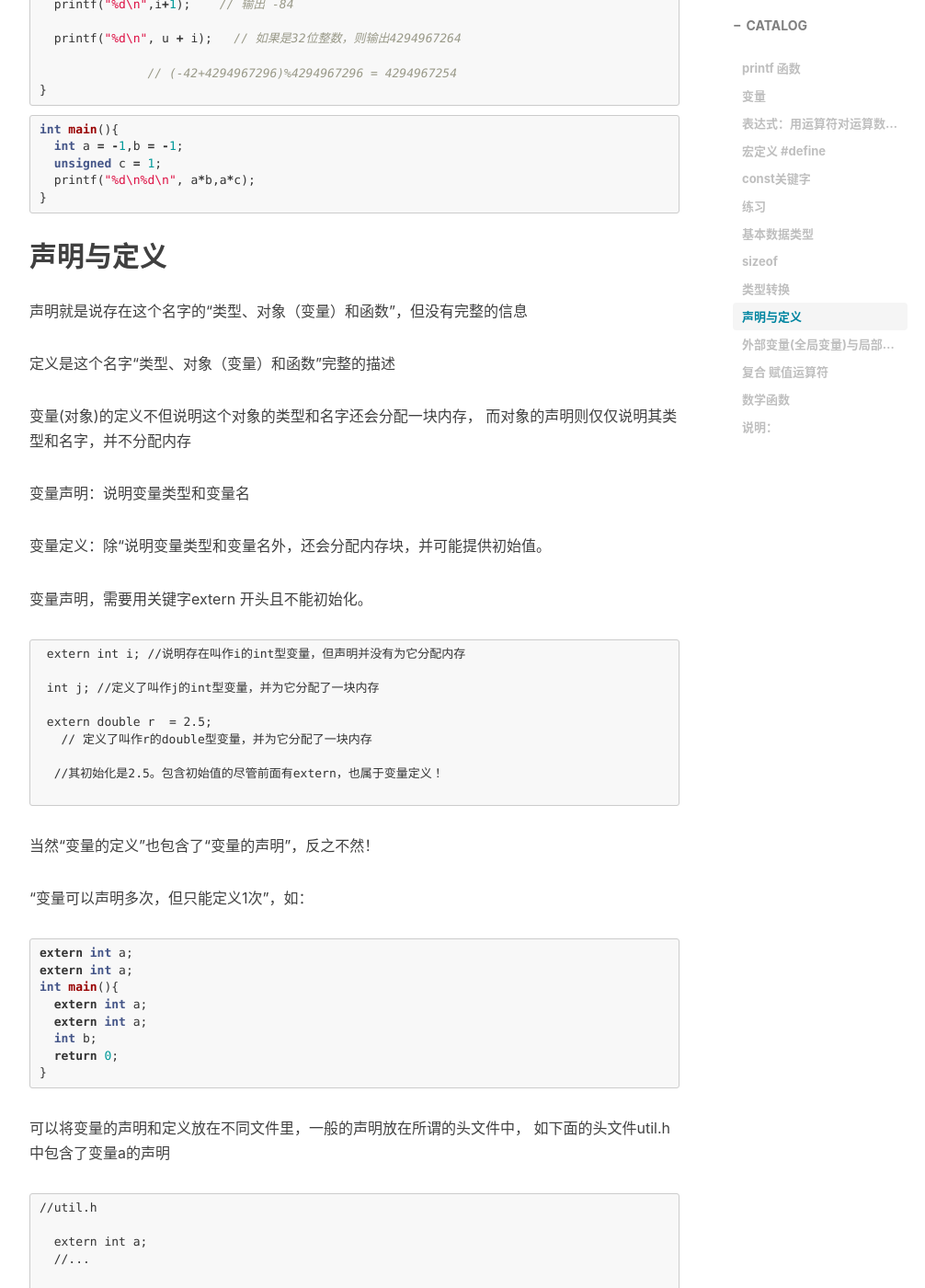
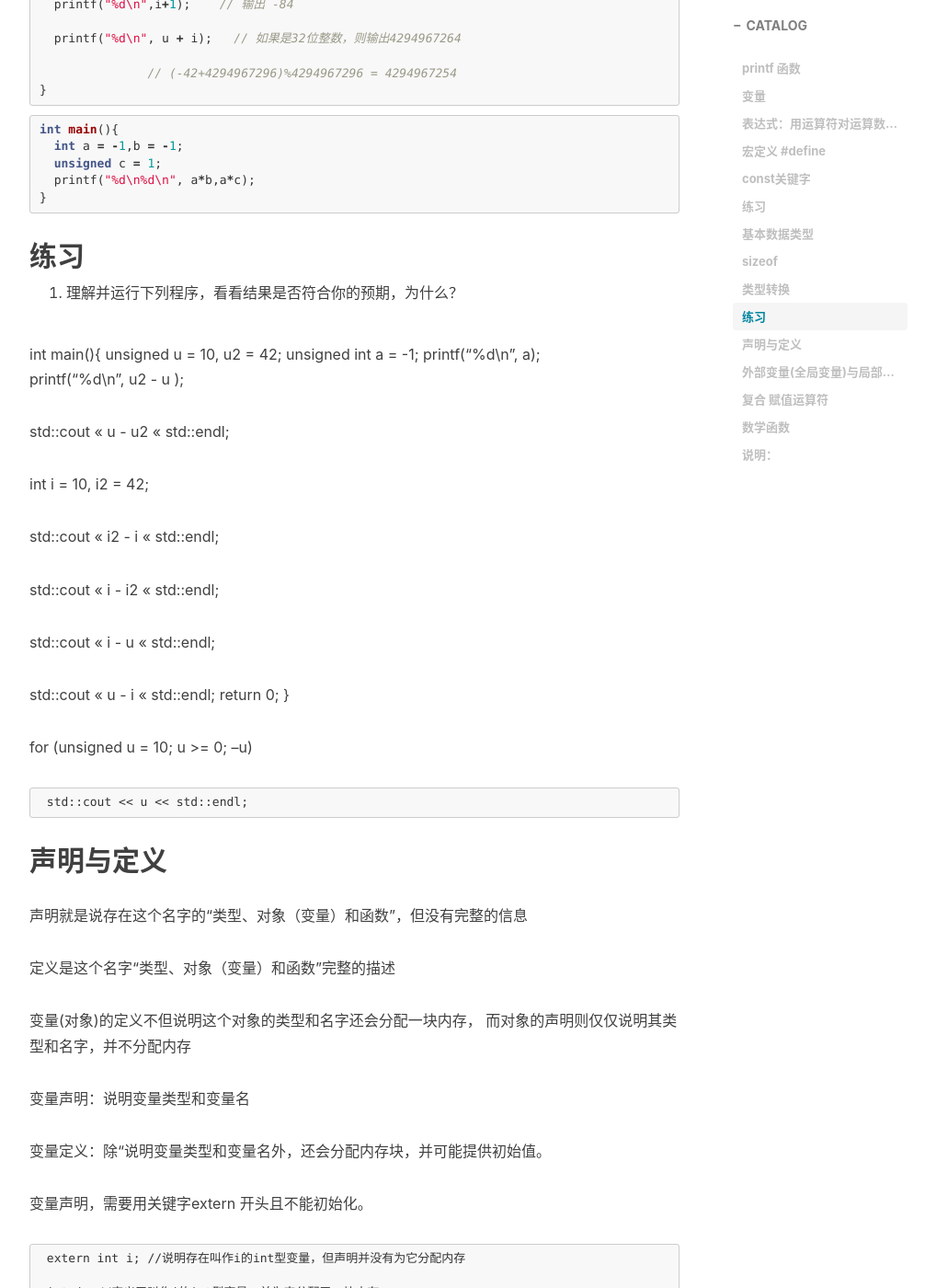
Before and after one commit to xuepro/xuepro.github.io, a Jekyll site: the page built from _posts/2017-10-30-2.C语言教程-我们来计算吧.md, in a window 1280 px wide and 1400 px high, scrolled down 13554 px. Shown: the whole window at 92% size, without its empty margins (233-1239 px from the left). Built offline with Jekyll 4.4.1, drawn with Linux system fonts in a browser that asks for light colours; nearby versions of some CDN libraries; comment, search, counter and statistics services are not loaded.

Commit message:
Update 2017-10-30-2.C语言教程-我们来计算吧.md

````diff
--- a/_posts/2017-10-30-2.C语言教程-我们来计算吧.md
+++ b/_posts/2017-10-30-2.C语言教程-我们来计算吧.md
@@ -564,7 +564,38 @@ int main(){
 }
 ```
 
+## 练习
 
+2. 理解并运行下列程序，看看结果是否符合你的预期，为什么？
+
+int main(){
+  unsigned u = 10, u2 = 42;
+  unsigned int a = -1;
+  printf("%d\n", a);
+  printf("%d\n", u2 - u );
+
+
+  std::cout << u - u2 << std::endl;
+
+  int i = 10, i2 = 42;
+
+  std::cout << i2 - i << std::endl;
+
+  std::cout << i - i2 << std::endl;
+
+  std::cout << i - u << std::endl;
+
+  std::cout << u - i << std::endl;
+  return 0;
+}
+
+
+
+
+
+  for (unsigned u = 10; u >= 0; --u)
+
+     std::cout << u << std::endl;
 
 
 ## 声明与定义
````
